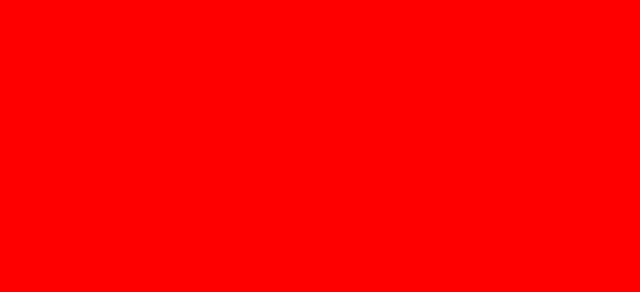
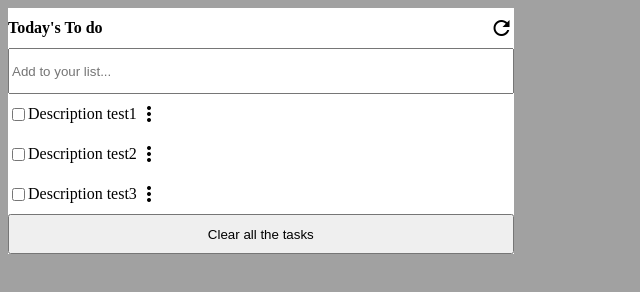
Before and after one commit to KatIsCoding/TodoList, a website built with webpack: page src/index.html in a window 1280 px wide. Shown: the whole page, without its empty margins (0-640 px from the left). Built offline with nearby package versions, Linux system fonts and the light colour scheme.

Commit message:
Basic HTML structure and basic Styling

```diff
--- a/src/index.html
+++ b/src/index.html
@@ -4,15 +4,19 @@
     <meta charset="UTF-8">
     <meta http-equiv="X-UA-Compatible" content="IE=edge">
     <meta name="viewport" content="width=device-width, initial-scale=1.0">
+    <link href="https://fonts.googleapis.com/icon?family=Material+Icons" rel="stylesheet">
     <title>Document</title>
 </head>
 <body>
     <section id="todo-list">
+        <div id="todo-header">
+            <h4>Today's To do</h4>
+            <span class="material-icons">refresh</span>
+        </div>
+        <input type="text" name="" id="addTask" placeholder="Add to your list...">
         <ul id="todo-container">
-            <li class="todo-element">
-
-            </li>
         </ul>
+        <button id="wipe-tasks">Clear all the tasks</button>
     </section>
 </body>
 </html>
--- a/src/index.js
+++ b/src/index.js
@@ -1,3 +1,32 @@
 import _ from "lodash";
 import "./style.css"
-import {task} from "./taskClass"
+import {task, Task} from "./taskClass"
+
+const dataBase = [new Task("Description test1", 0), new Task("Description test2", 1), new Task("Description test3", 2)]
+
+function showTasks(){
+    const container = document.getElementById("todo-container")
+    dataBase.forEach((task) => {
+        const taskElement = document.createElement("li")
+        taskElement.classList.add("todo-element")
+
+        const completed = document.createElement("input")
+        completed.type = "checkbox"
+        taskElement.appendChild(completed)
+
+        const description = document.createElement("p")
+        description.innerText = task.description
+        taskElement.appendChild(description)
+
+        const moveicon = document.createElement("span")
+        moveicon.classList.add("material-icons")
+        moveicon.innerText = "more_vert"
+        taskElement.appendChild(moveicon)
+
+        container.appendChild(taskElement)
+    })
+}
+
+window.onload = function() {
+    showTasks()
+}
--- a/src/style.css
+++ b/src/style.css
@@ -1,7 +1,44 @@
 body {
-    background-color: red;
+    background-color: #a1a1a1;
+}
+
+#todo-list {
+    display: flex;
+    background-color: white;
+    flex-direction: column;
+    width: 40%;
+    justify-content: center;
+    align-content: center;
+
+}
+
+
+
+#todo-header {
+    height: 40px;
+    display: flex;
+    flex-direction: row;
+    justify-content: space-between;
+    align-items: center;
+}
+
+#addTask {
+    height: 40px;
+}
+
+#todo-container {
+    padding: 0;
+    margin: 0;
 }
 
 .todo-element {
+    display: flex;
+    flex-direction: row;
     list-style: none;
+    align-items: center;
+    height: 40px;
 }
+
+#wipe-tasks {
+    height: 40px;
+}
--- a/src/taskClass.js
+++ b/src/taskClass.js
@@ -1,4 +1,4 @@
-export class task {
+export class Task {
     constructor(description, index){
         this.description = description
         this.index = index
```
